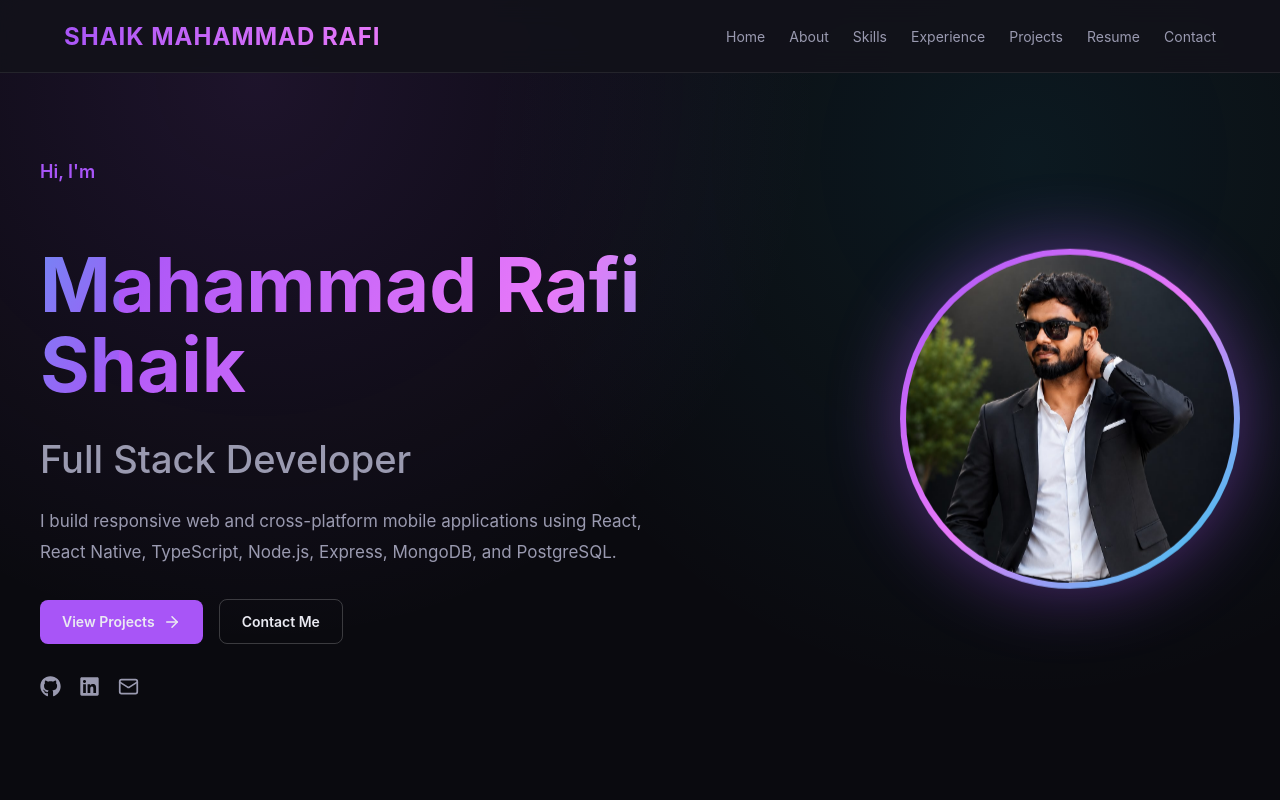
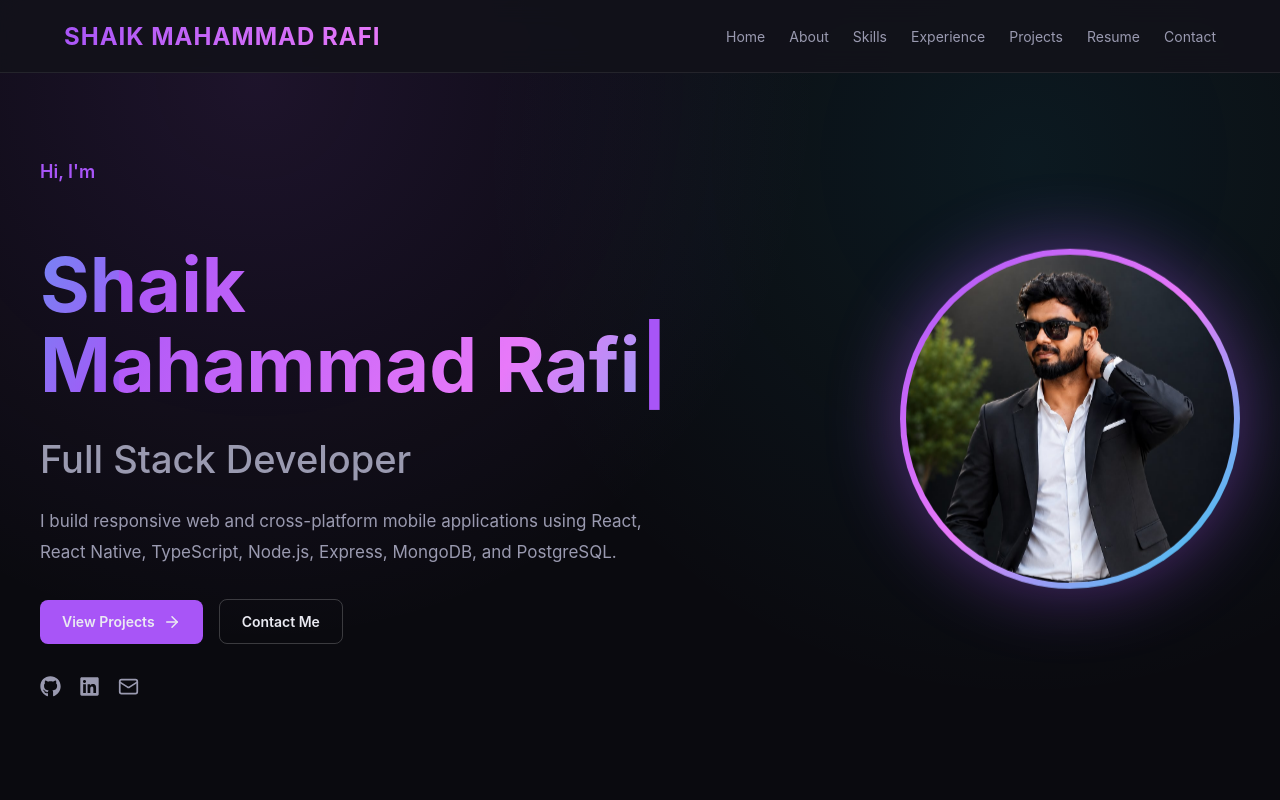
Before and after one commit to shaik-mahammad-rafi01/rafi-portfolio, a React (Create React App) app: page / in a window 1280 px wide. Shown: the top 800 px of the page. Built offline with nearby package versions, Linux system fonts and the light colour scheme.

Commit message:
Feat: Add name animations

```diff
--- a/src/components/Hero/Hero.css
+++ b/src/components/Hero/Hero.css
@@ -74,6 +74,24 @@
   animation:
     fadeUp 0.8s cubic-bezier(0.22, 1, 0.36, 1) 0.25s both,
     gradientShift 6s linear infinite 1.05s;
+}
+
+.hero-cursor {
+  -webkit-background-clip: initial;
+  background-clip: initial;
+  color: var(--accent);
+  animation: blink 0.9s ease-in-out infinite;
+}
+
+@keyframes blink {
+  0%,
+  50% {
+    opacity: 1;
+  }
+  50.01%,
+  100% {
+    opacity: 0.2;
+  }
 }
 
 .hero h2 {
--- a/src/components/Hero/Hero.tsx
+++ b/src/components/Hero/Hero.tsx
@@ -1,9 +1,32 @@
+import { useEffect, useState } from "react";
 import { ArrowRight, Mail } from "lucide-react";
 import HeroImage from "../../Assets/Hero.jpeg";
 import { GithubIcon, LinkedinIcon } from "../icons";
 import "./Hero.css";
 
 function Hero() {
+  const name = "Shaik Mahammad Rafi";
+  const [typed, setTyped] = useState("");
+  const [isDeleting, setIsDeleting] = useState(false);
+
+  useEffect(() => {
+    let timeout: ReturnType<typeof setTimeout>;
+    const progress = typed.length / name.length;
+
+    if (!isDeleting && typed.length < name.length) {
+      const delay = 120 - progress * 55;
+      timeout = setTimeout(() => setTyped(name.slice(0, typed.length + 1)), delay);
+    } else if (!isDeleting && typed.length === name.length) {
+      timeout = setTimeout(() => setIsDeleting(true), 1700);
+    } else if (isDeleting && typed.length > 0) {
+      timeout = setTimeout(() => setTyped(name.slice(0, typed.length - 1)), 45);
+    } else {
+      timeout = setTimeout(() => setIsDeleting(false), 500);
+    }
+
+    return () => clearTimeout(timeout);
+  }, [typed, isDeleting, name]);
+
   return (
     <section id="home" className="hero">
       <div className="hero-container">
@@ -14,7 +37,10 @@ function Hero() {
           </p>
 
           <h1>
-            Mahammad Rafi Shaik
+            {typed}
+            <span className="hero-cursor" aria-hidden="true">
+              |
+            </span>
           </h1>
 
           <h2>
```
